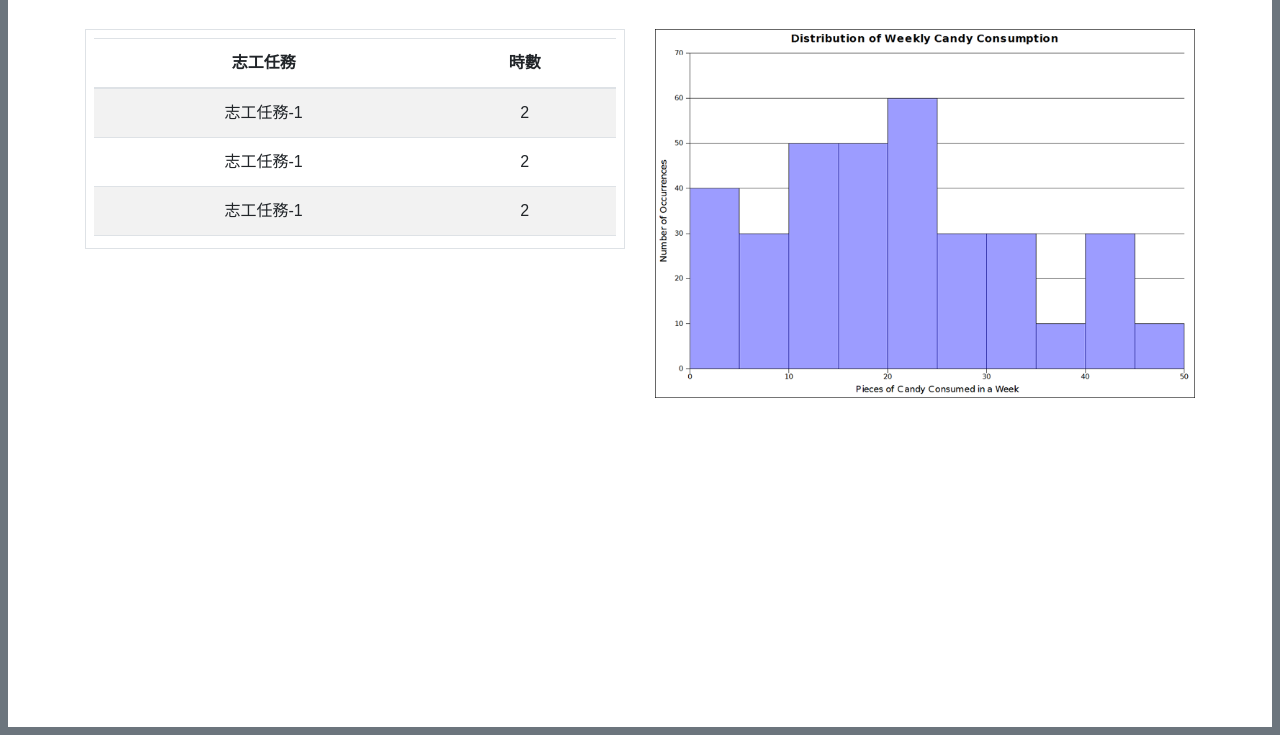
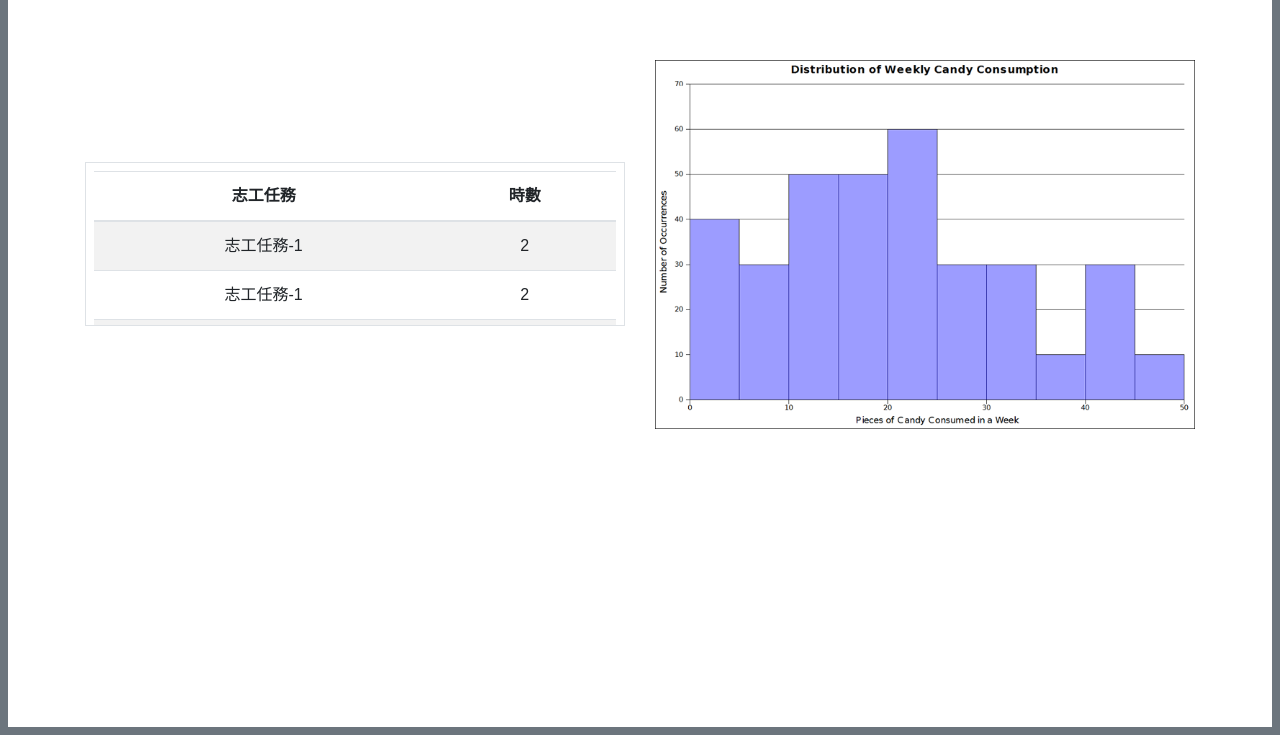
Before and after one commit to town-intelligent/pure.townway.com.tw, a plain HTML site: page foot_print.html in a window 1280 px wide. Shown: the part 65-800 px from the top of the page. Drawn offline with nearby package versions, Linux system fonts and the light colour scheme.

Commit message:
Adjust the table layout

```diff
--- a/foot_print.html
+++ b/foot_print.html
@@ -42,10 +42,10 @@
                 <img style="width: 45px"src="static/imgs/user-edit-solid.svg">
               </a>
           </nav>
-          <div class="container">
-              <div class="row justify-content-center mt-4">
+          <div class="container h-100">
+              <div class="row justify-content-center mt-3 h-100 align-items-center">
                 <div class="col-6">
-                  <div style="height: 220px; overflow-y: scroll;" class="border p-2">
+                  <div style="height: 164px; overflow-y: scroll;" class="border p-2">
                     <table class="table table-striped">
                       <thead>
                         <tr>
@@ -83,8 +83,8 @@
                           <td class="text-center align-middle">2</td>
                         </tr>
                         <tr>
-                          <td class="text-center align-middle">總累積時數</td>
-                          <td class="text-center align-middle">14</td>
+                          <td class="text-center align-middle border-bottom">總累積時數</td>
+                          <td class="text-center align-middle border-bottom">14</td>
                         </tr>
 
                       </tbody>
```
